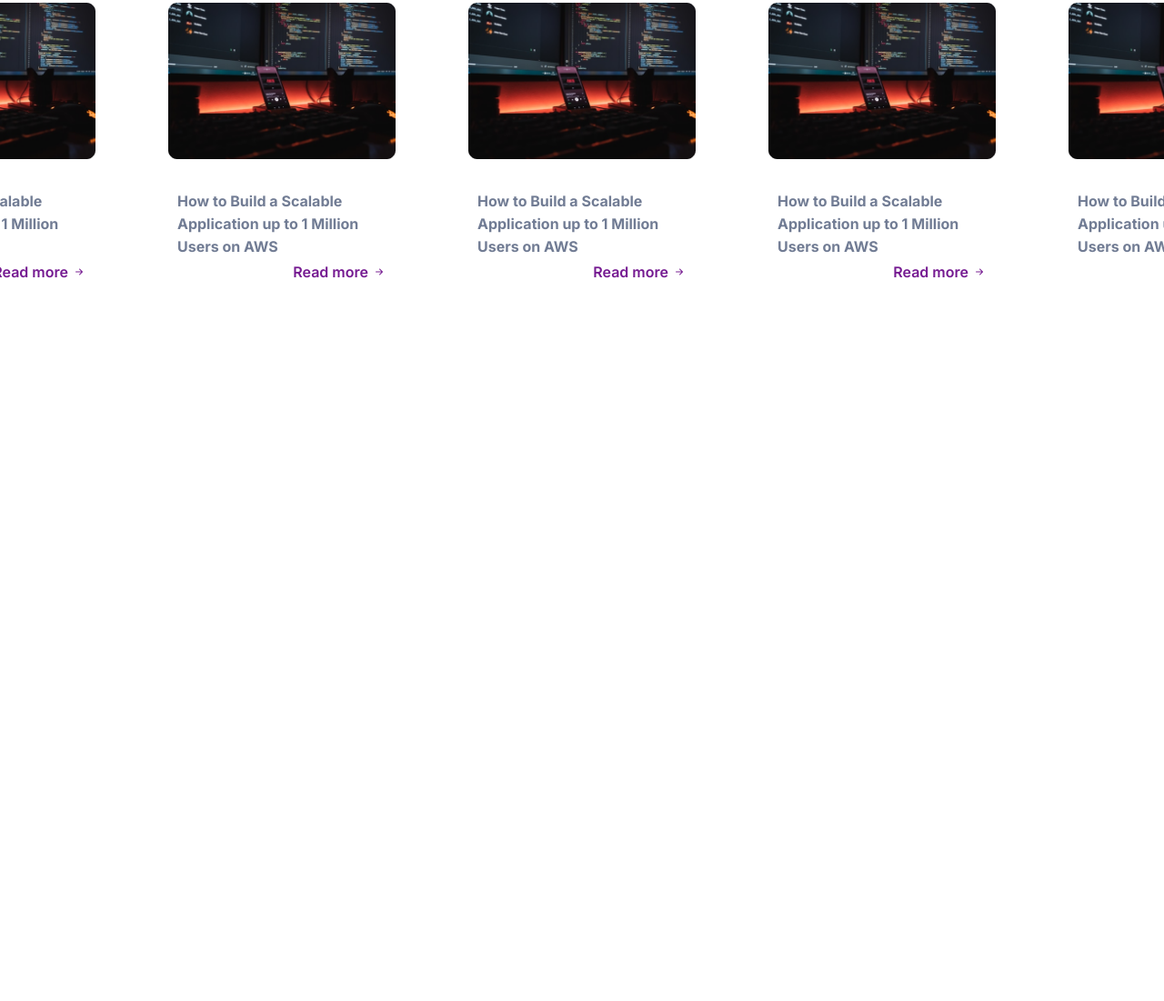
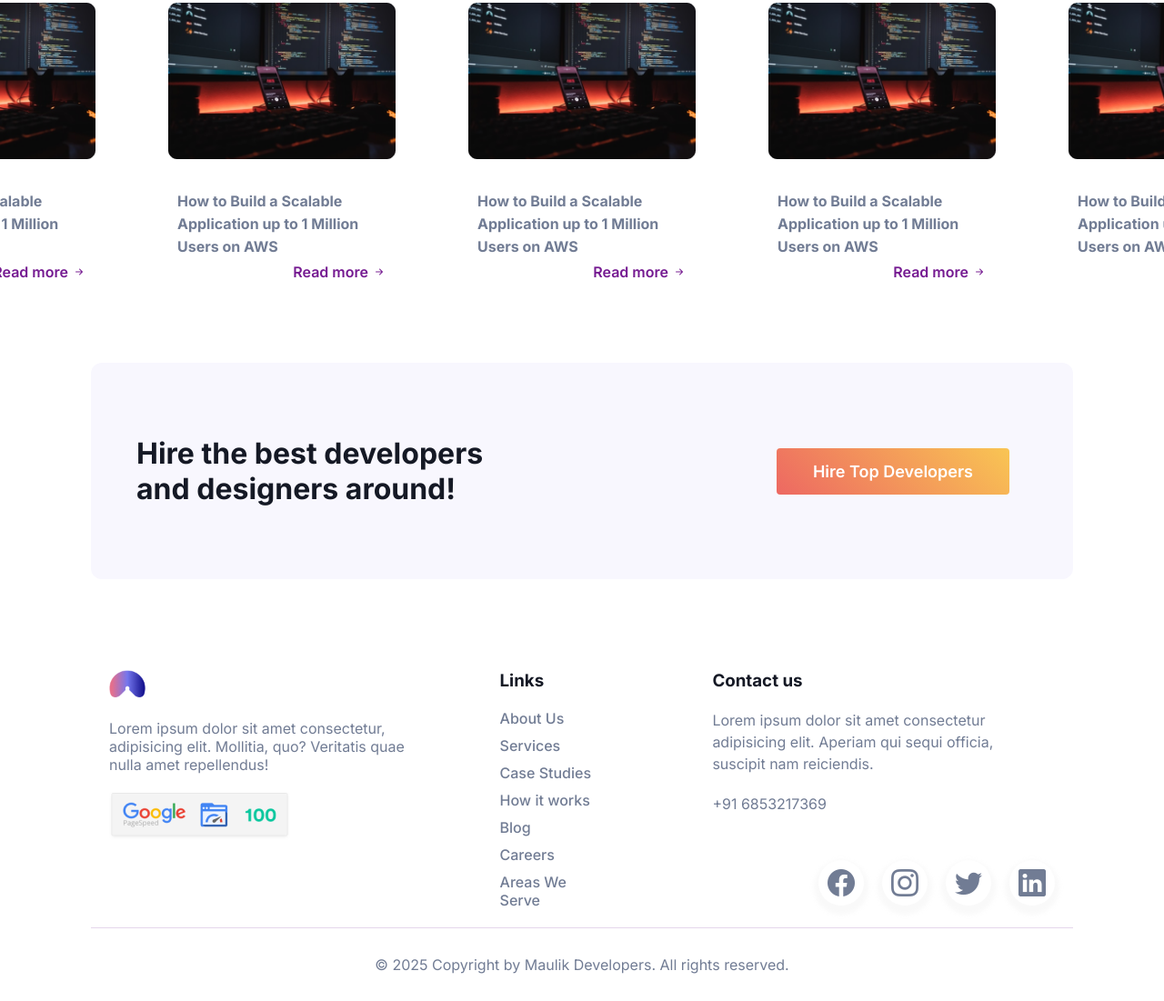
Before and after one commit to Jaydeep-Ramanuj/25_Nov_WD_5_30_Batch, a plain HTML site: page Maulik_Developers/index.html in a window 1280 px wide. Shown: the part 5262-6363 px from the top of the page at 91% size. Before the commit the page ends 5631 px from the top, so only its background shows below. Drawn offline with nearby package versions, Linux system fonts and the light colour scheme.

Commit message:
CSS Lecture-11 17-1

```diff
--- a/Maulik_Developers/css/style.css
+++ b/Maulik_Developers/css/style.css
@@ -630,3 +630,100 @@ header .btn {
   transform: translateY(-10px);
   box-shadow: rgba(0, 0, 0, 0.1) 0px 4px 12px;
 }
+
+/* #cta-section */
+
+#cta-section {
+  margin: 80px 100px;
+  padding: 80px 50px;
+  background-color: var(--bg-secondary-color);
+  border-radius: 12px;
+  display: flex;
+  justify-content: space-between;
+  align-items: center;
+}
+
+#cta-section h2 {
+  font-size: 32px;
+  width: 45%;
+}
+
+#cta-section a {
+  display: block;
+  width: fit-content;
+  height: fit-content;
+  padding: 15px 40px;
+  background-image: linear-gradient(45deg, #ed6862, #f9c553);
+  border-radius: 4px;
+  color: white;
+  font-weight: 600;
+  font-size: 18px;
+  display: flex;
+  justify-content: center;
+  align-items: center;
+}
+
+/* footer */
+
+footer {
+  padding: var(--section-padding);
+}
+
+footer .footer-top {
+  display: flex;
+  /* justify-content: space-between; */
+  gap: 100px;
+  padding: 20px;
+}
+footer .footer-top .site-info img:nth-child(1) {
+  height: 30px;
+}
+
+footer .footer-top .site-info p {
+  max-width: 350px;
+  margin: 20px 0;
+}
+
+footer .footer-top .quick-links li {
+  list-style: none;
+  margin-top: 10px;
+}
+footer .footer-top .quick-links h3 {
+  margin-bottom: 20px;
+}
+
+footer .footer-top .contact {
+  width: 400px;
+}
+
+footer .footer-top .contact p {
+  margin-top: 20px;
+  max-width: 350px;
+  line-height: 24px;
+}
+
+footer .footer-top .contact .social-icons {
+  display: flex;
+  justify-content: end;
+  margin-top: 50px;
+  gap: 20px;
+}
+
+footer .footer-top .contact .social-icons .icon {
+  height: 50px;
+  width: 50px;
+  border-radius: 50%;
+  box-shadow: 0 5px 5px 5px rgba(214, 214, 214, 0.137);
+
+  display: flex;
+  justify-content: center;
+  align-items: center;
+
+  font-size: 30px;
+}
+
+footer .footer-bottom {
+  border-top: 1px solid #e5d6eb;
+  padding: 30px 0;
+  text-align: center;
+}
--- a/Maulik_Developers/index.html
+++ b/Maulik_Developers/index.html
@@ -468,7 +468,51 @@
       </div>
     </section>
     <!-- cta-section -->
-    <section id="cta-section"></section>
-    <footer></footer>
+    <section id="cta-section">
+      <h2 class="primary-text">
+        Hire the best developers and designers around!
+      </h2>
+      <a href="#">Hire Top Developers</a>
+    </section>
+    <footer>
+      <div class="footer-top secondary-text">
+        <div class="site-info">
+          <img src="./assests/images/logo_Vector.png" alt="" />
+          <p>
+            Lorem ipsum dolor sit amet consectetur, adipisicing elit. Mollitia,
+            quo? Veritatis quae nulla amet repellendus!
+          </p>
+          <img src="./assests/images/google-page-speed 1.png" alt="" />
+        </div>
+        <ul class="quick-links">
+          <h3 class="primary-text">Links</h3>
+          <li><a href="#">About Us</a></li>
+          <li><a href="#">Services</a></li>
+          <li><a href="#">Case Studies</a></li>
+          <li><a href="#">How it works</a></li>
+          <li><a href="#">Blog</a></li>
+          <li><a href="#">Careers</a></li>
+          <li><a href="#">Areas We Serve</a></li>
+        </ul>
+        <div class="contact">
+          <h3 class="primary-text">Contact us</h3>
+          <p>
+            Lorem ipsum dolor sit amet consectetur adipisicing elit. Aperiam qui
+            sequi officia, suscipit nam reiciendis.
+          </p>
+          <p>+91 6853217369</p>
+
+          <div class="social-icons">
+            <div class="icon"><i class="bi bi-facebook"></i></div>
+            <div class="icon"><i class="bi bi-instagram"></i></div>
+            <div class="icon"><i class="bi bi-twitter"></i></div>
+            <div class="icon"><i class="bi bi-linkedin"></i></div>
+          </div>
+        </div>
+      </div>
+      <div class="footer-bottom secondary-text">
+        &copy; 2025 Copyright by Maulik Developers. All rights reserved.
+      </div>
+    </footer>
   </body>
 </html>
```
Also changed, not shown: CSS_CSS-3/Lecture-11/transform-17-1.html (added, +74 -0 lines), CSS_CSS-3/Lecture-11/transition-17-1.html (added, +71 -0 lines).
